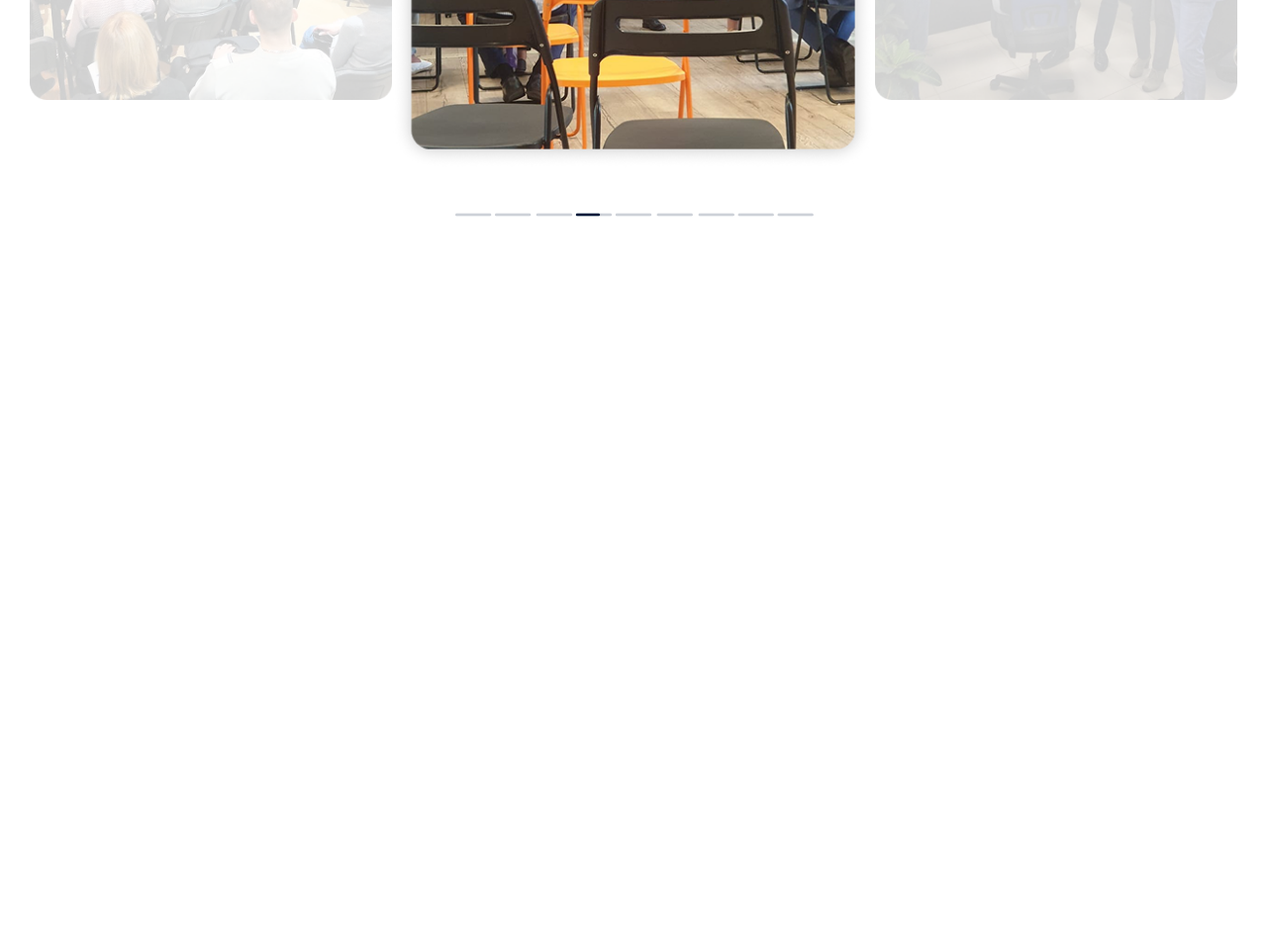
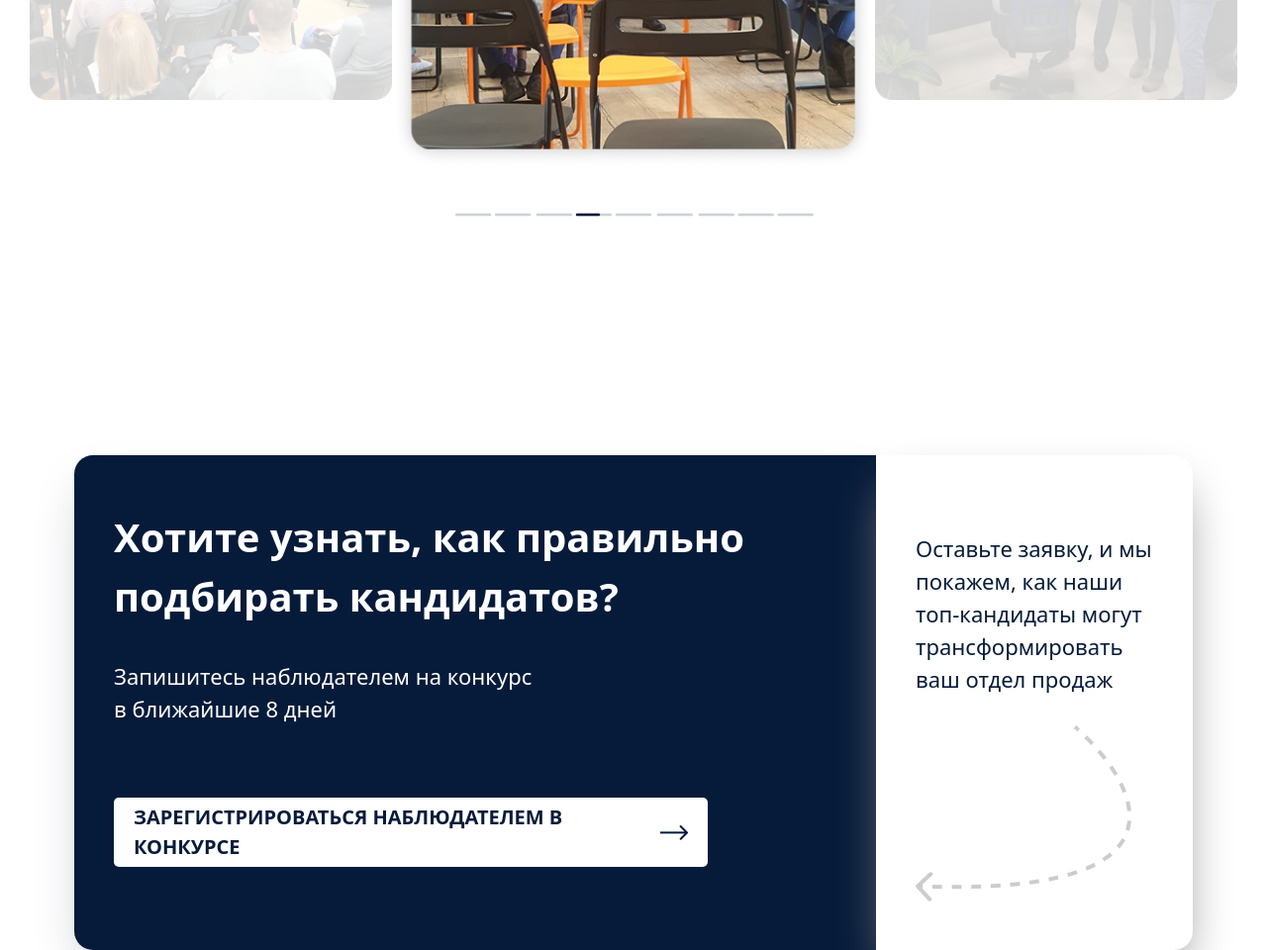
Before and after one commit to dilovar6666/exam2, a website: page index.html in a window 1280 px wide. Shown: the part 8554-9514 px from the top of the page at 99% size. Before the commit the page ends 8854 px from the top, so only its background shows below. Drawn offline with Linux system fonts and the light colour scheme.

Commit message:
feat: Add sect-13

```diff
--- a/index.html
+++ b/index.html
@@ -628,16 +628,38 @@
       <div>
          <img class="hidden lg:block" src="./forimg/Rectangle 40.png" alt="">
       </div>
-         <img class="w-[120%] lg:w-[40%]" src="./forimg/Rectangle 41.png" alt="">
+      <img class="w-[120%] lg:w-[40%]" src="./forimg/Rectangle 41.png" alt="">
       <div>
          <img class="hidden lg:block" src="./forimg/Rectangle 42.png" alt="">
       </div>
    </section>
 
-      <section
+   <section
       class="flex justify-evenly items-center lg:px-[30px] max-w-[1300px] bg-[#ffffff]  m-auto lg:pt-[0px] lg:pb-[80px] pt-[30px]  pb-[90px]">
       <img class="lg:w-[30%] w-[80%]" src="./forimg/Снимок экрана 2026-04-19 180144.png" alt="">
-      </section>
+   </section>
+
+   <section
+      class="max-w-[1300px] lg:h-[400px] lg:px-[7px] bg-[#ffffff] m-auto flex flex-wrap justify-center lg:gap-[0px] lg:pt-[120px] lg:py-[50px]">
+      <div
+         class="w-[92%] lg:w-[810px] text-[#ffffff] lg:h-[500px] h-[460px] shadow-2xl shadow-[#061B3A40] bg-[#061B3A] p-[20px] px-[40px] mt-[30px] lg:mt-[40px] flex flex-col justify-evenly rounded-[19px] rounded-bl-none rounded-br-none lg:rounded-bl-[19px] lg:rounded-br-none lg:rounded-tr-none">
+         <h1 class="lg:text-[40px] text-[30px] text-[#ffffff] font-[700]">Хотите узнать, как правильно подбирать кандидатов?</h1>
+         <p class="text-[22px] lg:text-[22px] font-[300] ">Запишитесь наблюдателем на конкурс <br> в ближайшие 8 дней</p>
+         <div
+            class="flex w-[98%] lg:w-[600px] h-[110px] lg:h-[70px] my-[30px] lg:mt-[40px] text-[#061B3A] rounded-[5px] text-[20px] font-[600] items-center gap-[7px] bg-[white] px-[20px]">
+            <p>ЗАРЕГИСТРИРОВАТЬСЯ НАБЛЮДАТЕЛЕМ В КОНКУРСЕ</p>
+            <img src="./forimg/Arrow 2.png" alt="">
+         </div>
+      </div>
+
+      <div
+         class="w-[92%] lg:w-[320px] text-[#061B3A] lg:h-[500px] h-[400px] bg-[#ffffff] p-[20px] px-[40px] flex flex-col items-end justify-end lg:items-start lg:justify-evenly rounded-[19px] rounded-tl-none rounded-tr-none lg:rounded-tl-none lg:rounded-tr-[19px] lg:rounded-bl-none  lg:mt-[40px] shadow-2xl shadow-[gray]">
+         <div><img class="block lg:hidden" src="./forimg/Vector 1 (1).png" alt=""></div>
+         <p class="text-[22px] lg:text-[22px] font-[400] ">Оставьте заявку, и мы покажем, как наши топ-кандидаты могут трансформировать ваш отдел продаж</p>
+         <div><img class="lg:block hidden" src="./forimg/Vector 1.png" alt=""></div>
+      </div>
+   </section>
+
 
 </body>
 
```
Also changed, not shown: forimg/Rectangle 52.png (added), forimg/Vector 1 (1).png (added), forimg/Vector 1.png (added), src/output.css.
